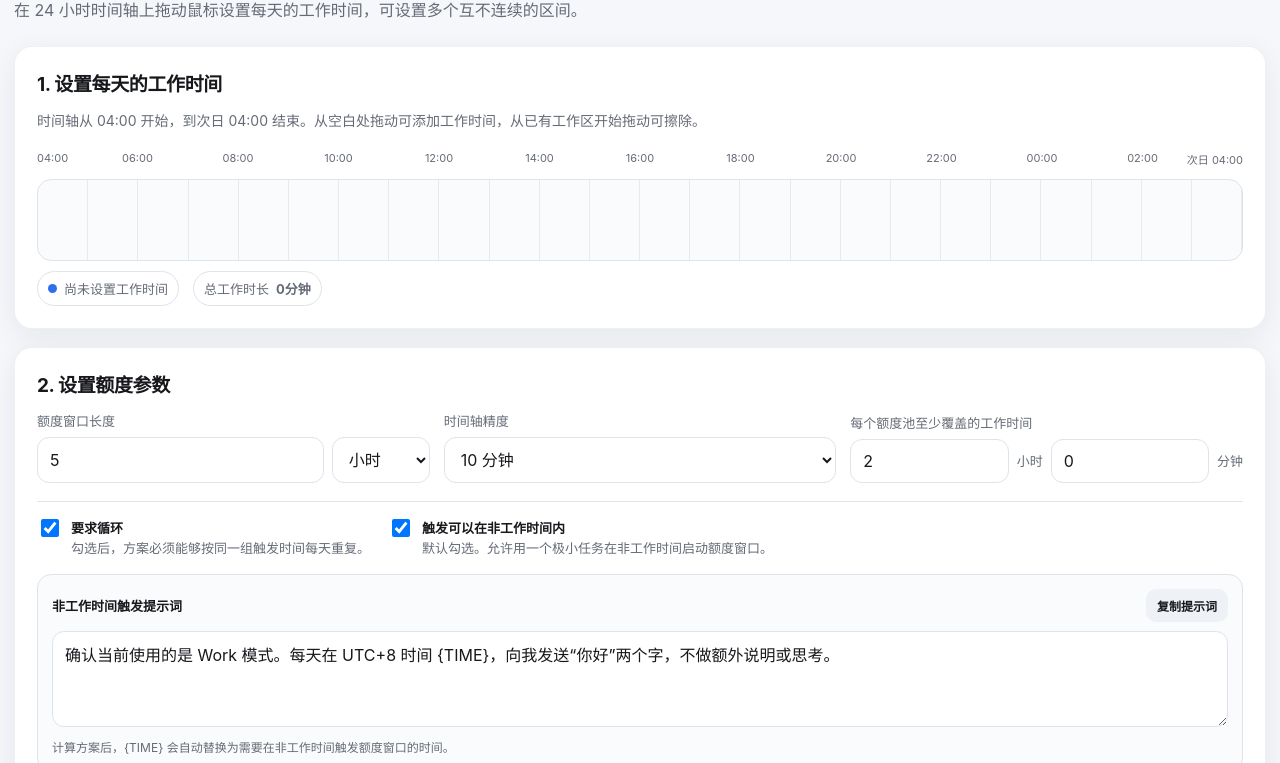
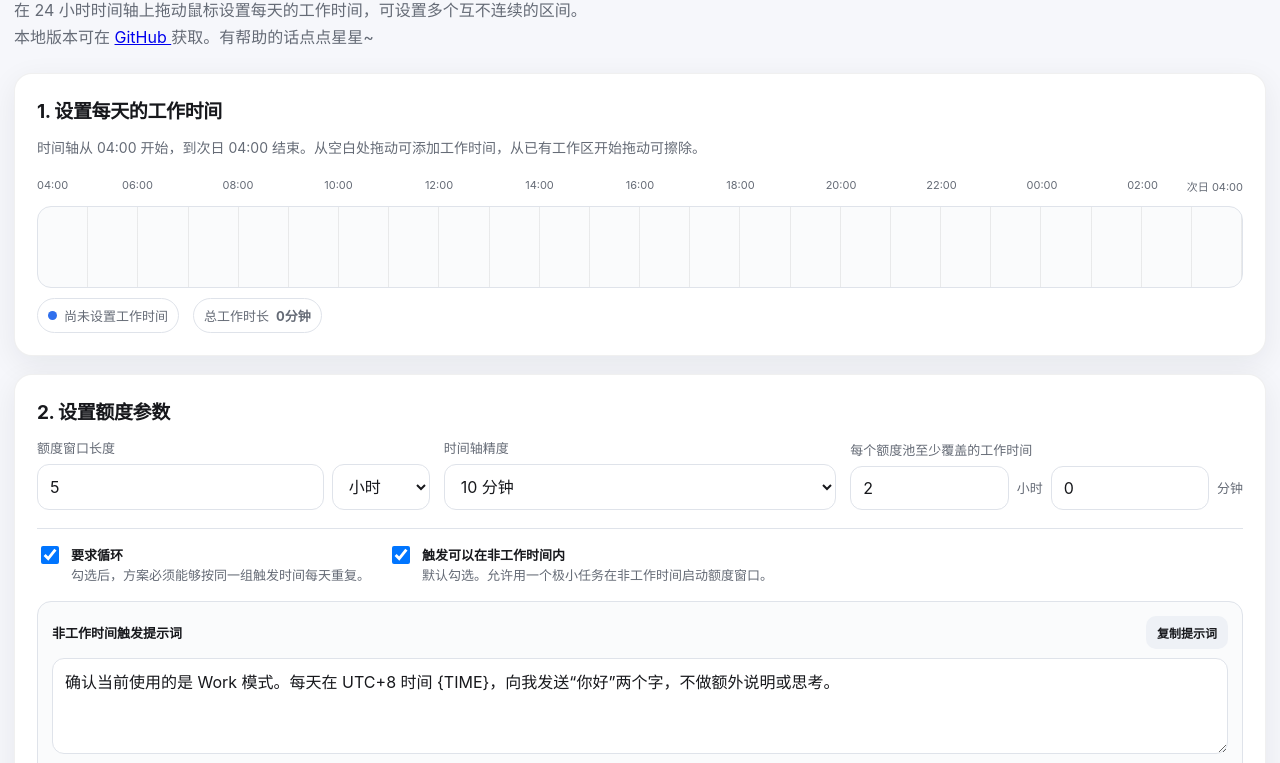
Before and after one commit to Archetto-O/quota-planner, a plain HTML site: page index.html in a window 1280 px wide. Shown: the part 100-863 px from the top of the page. Drawn offline with Linux system fonts and the light colour scheme.

Commit message:
Update index.html

```diff
--- a/index.html
+++ b/index.html
@@ -508,6 +508,12 @@
     <h1>额度窗口排班器</h1>
     <p class="lead">
       在 24 小时时间轴上拖动鼠标设置每天的工作时间，可设置多个互不连续的区间。
+      <br>
+      本地版本可在
+      <a href="https://github.com/Archetto-O/quota-planner" target="_blank" rel="noopener noreferrer">
+        GitHub
+      </a>
+      获取。有帮助的话点点星星~
     </p>
 
     <section class="card">
```
